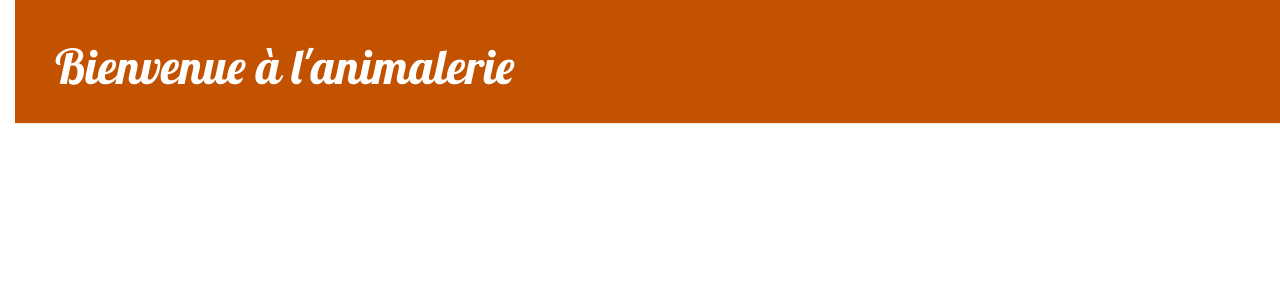
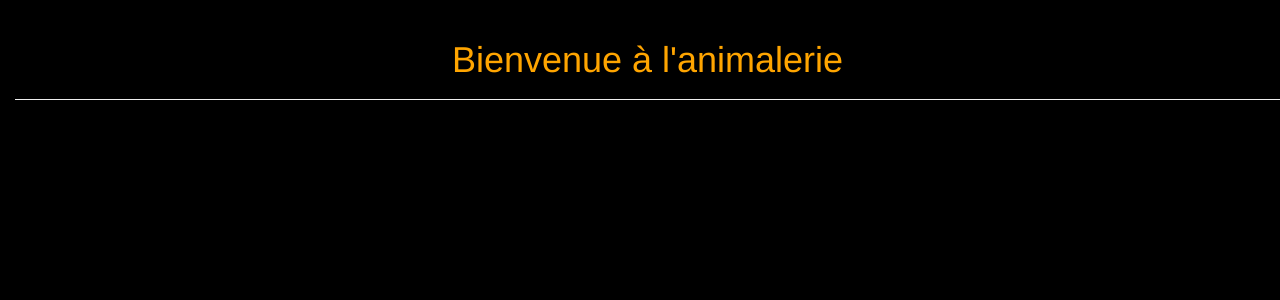
Before and after one commit to vaillantoine/animalerie, a Django app: page / in a window 1280 px wide. Shown: the top 300 px of the page. Run offline with Django 3.2, Linux system fonts and the light colour scheme; data that the repository does not hold is empty; some libraries are stand-ins or nearby versions.

Commit message:
css+photos

```diff
--- a/animalerie/static/css/animalerie.css
+++ b/animalerie/static/css/animalerie.css
@@ -1,55 +1,21 @@
-h1 a, h2 a {
-    color: #C25100;
-    font-family: 'Lobster';
+body {
+    padding-left: 15px;
+    font-size: medium;
+    background-color: black;
+    color: white;
 }
 
-body {
-    padding-left: 15px;
+.case {
+    background-color: #222222;
+    padding: 15px ;
+    border-radius: 5px;
+    margin: 15px;
+}
+
+a {
+    color: orange;
 }
 
 .page-header {
-    background-color: #C25100;
-    margin-top: 0;
-    padding: 20px 20px 20px 40px;
+    text-align: center;
 }
-
-.page-header h1, .page-header h1 a, .page-header h1 a:visited, .page-header h1 a:active {
-    color: #ffffff;
-    font-size: 36pt;
-    text-decoration: none;
-}
-
-.content {
-    margin-left: 40px;
-}
-
-h1, h2, h3, h4 {
-    font-family: 'Lobster', cursive;
-}
-
-.date {
-    color: turquoise;
-}
-
-.save {
-    float: right;
-}
-
-.post-form textarea, .post-form input {
-    width: 100%;
-}
-
-.top-menu, .top-menu:hover, .top-menu:visited {
-    color: #ffffff;
-    float: right;
-    font-size: 26pt;
-    margin-right: 20px;
-}
-
-.post {
-    margin-bottom: 70px;
-}
-
-.post h2 a, .post h2 a:visited {
-    color: #000000;
-}
--- a/animalerie/templates/animalerie/animal_list.html
+++ b/animalerie/templates/animalerie/animal_list.html
@@ -4,17 +4,20 @@
     <div class="page-header">
         <h1><a href="/">Bienvenue à l'animalerie</a></h1>
     </div>
+    <div class="row">
     {% for animal in animaux %}
-        <div class="row"><p>
-            <div class="col-md-6">
-                <a href="{% url 'animal_detail' id_animal=animal.id_animal %}">{{ animal.id_animal }}</a>
+        <div class="col-md-4 col-sm-6">
+            <div class="case">
+                <p>
+                    {% with 'img/'|add:animal.id_animal|add:'.png' as pathimage %}
+                    <img src="{% static pathimage %}">
+                    {% endwith %}
+                </p>
+                <p><a href="{% url 'animal_detail' id_animal=animal.id_animal %}">{{ animal.id_animal }}</a></p>
+                <p>{{ animal.etat }}</p>
+                <p>{{ animal.lieu }}</p>
             </div>
-            <div class="col-md-3">
-                {{ animal.etat }}
-            </div>
-            <div class="col-md-3">
-                {{ animal.lieu }}
-            </div>
-        </p></div>
+        </div>
     {% endfor %}
+    </div>
 {% endblock %}
```
Also changed, not shown: animalerie/templates/animalerie/animal_detail.html (+19 -5 lines), animalerie/static/img/Patrick.png (added), animalerie/static/img/Pocahontas.png (added), animalerie/static/img/Tac.png (added), animalerie/static/img/Tic.png (added), animalerie/static/img/Totoro.png (added).
